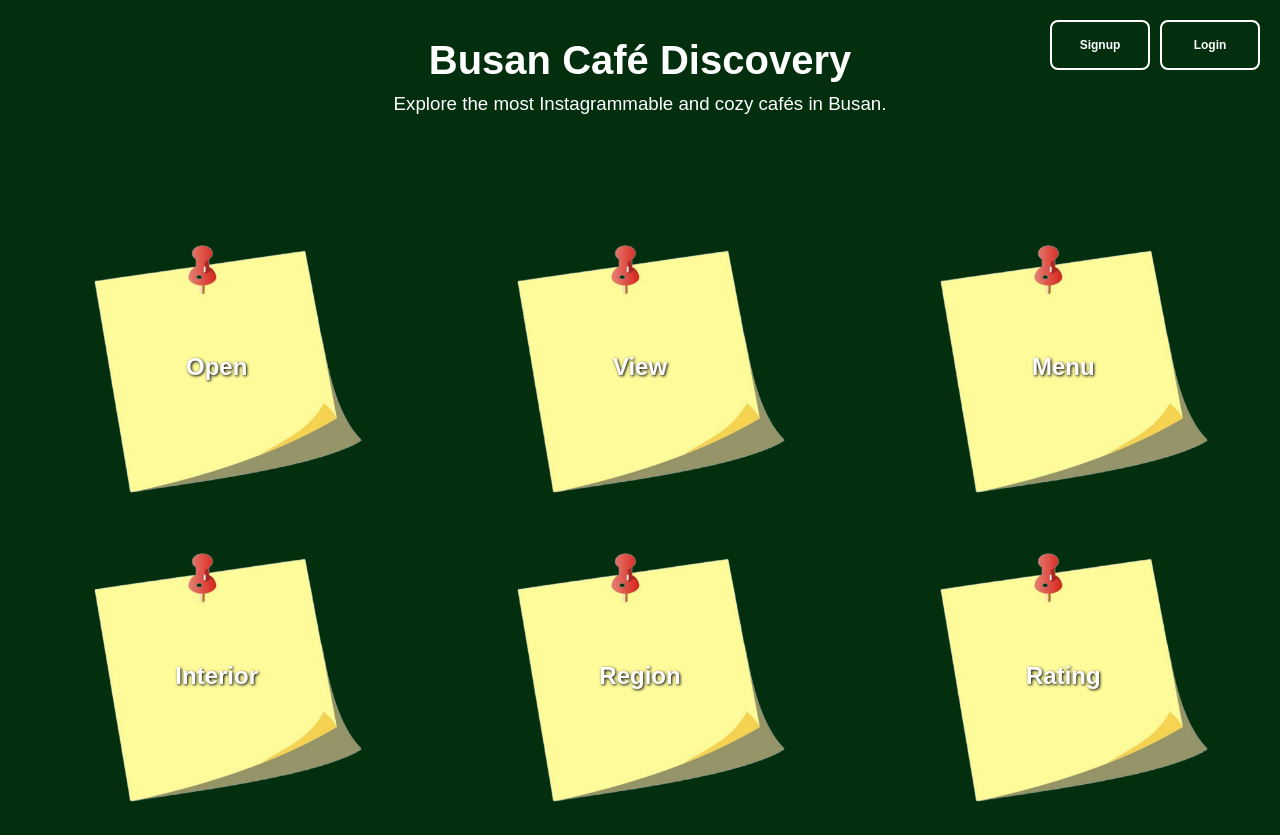
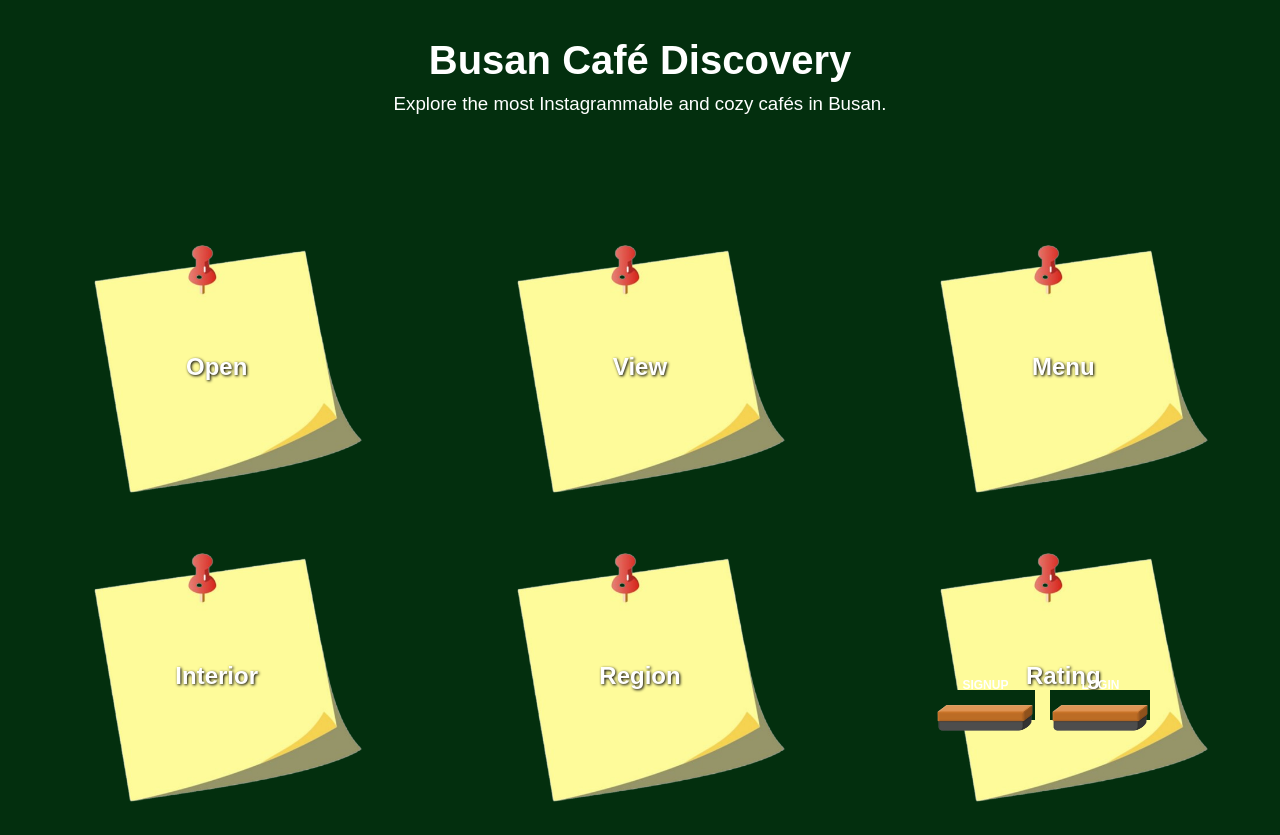
Before and after one commit to nnhhlee/project_busancafe, a website: page maincafe.html in a window 1280 px wide. Drawn offline with Linux system fonts and the light colour scheme.

Commit message:
plus eraser

```diff
--- a/cssfiles/cafe.css
+++ b/cssfiles/cafe.css
@@ -20,29 +20,47 @@ h3 {
   font-weight: normal;
   color: white;
 }
+
 #top-buttons {
-  position: absolute;
-  top: 20px;
-  right: 20px;
+  margin-right: 7%;
+  position: fixed;
+  bottom: 80px;
+  right: 40px;
   display: flex;
-  gap: 10px;
+  gap: 15px;
+  z-index: 1000;
 }
 
 #top-buttons button {
+  border: none;
+  background: none;
   background-color: rgb(3, 47, 14);
+  display: flex;
+  flex-direction: column;
+  align-items: center;
+  justify-content: center;
+  width: 100px;
+  height: 30px;
+  padding: 8px;
+  cursor: pointer;
+  transition: all 0.3s ease;
+}
+
+#top-buttons button img {
+  width: 100px;
+  height: 30px;
+  margin-top: 5px;
+}
+
+#top-buttons button span {
+  color: white;
+  font-size: 12px;
   font-weight: bold;
-  width: 50px;
-  height: 50px;
-  font-size: 12px;
-  color: white;
-  border: 2px solid white;
-  border-radius: 8px;
-  cursor: pointer;
-  transition: background-color 0.2s;
+  margin-bottom: 5px;
 }
 
 #top-buttons button:hover {
-  background-color: #145214;
+  transform: translateY(-20px);
 }
 
 @keyframes shake {
--- a/jsfiles/maincafe.js
+++ b/jsfiles/maincafe.js
@@ -12,16 +12,29 @@ window.addEventListener('DOMContentLoaded', () => {
 
     if (!container) return;
 
+    const buttonStyle = `
+        <span>{LABEL}</span>
+        <img src="/iconimg/eraser.png" alt="Button Icon">
+    `;
+
     if (user) {
         container.innerHTML = `
-        <button style="width: 100px;" onclick="location.href='/logout'">Logout</button>
-        <button style="width: 100px;" onclick="location.href='/bookmarklist.html'">Bookmark</button>
-      `;
+            <button onclick="location.href='/logout'">
+                ${buttonStyle.replace('{LABEL}', 'LOGOUT')}
+            </button>
+            <button onclick="location.href='/bookmarklist.html'">
+                ${buttonStyle.replace('{LABEL}', 'BOOKMARK')}
+            </button>
+        `;
     } else {
         container.innerHTML = `
-        <button style="width: 100px;" onclick="location.href='/signup.html'">Signup</button>
-        <button style="width: 100px;" onclick="location.href='/login.html'">Login</button>
-      `;
+            <button onclick="location.href='/signup.html'">
+                ${buttonStyle.replace('{LABEL}', 'SIGNUP')}
+            </button>
+            <button onclick="location.href='/login.html'">
+                ${buttonStyle.replace('{LABEL}', 'LOGIN')}
+            </button>
+        `;
     }
 });
 document.querySelectorAll('.shakeTarget').forEach(img => {
--- a/maincafe.html
+++ b/maincafe.html
@@ -10,7 +10,6 @@
 
 <body>
     <header>
-        <div id="top-buttons"></div>
         <br>
         <h1>Busan Café Discovery</h1>
         <h3>Explore the most Instagrammable and cozy cafés in Busan.</h3>
@@ -123,5 +122,5 @@
     </div>
     <script src="/jsfiles/maincafe.js"></script>
 </body>
-
+<footer><div id="top-buttons"></div></footer>
 </html>
```
Also changed, not shown: bookmarklist.html (+2 -2 lines), cafedetail.html (+1 -1 lines), cafelist.html (+1 -1 lines), jsonfiles/users.json (+9 -0 lines), login.html (+14 -2 lines), signup.html (+14 -2 lines), iconimg/eraser.png (added).
